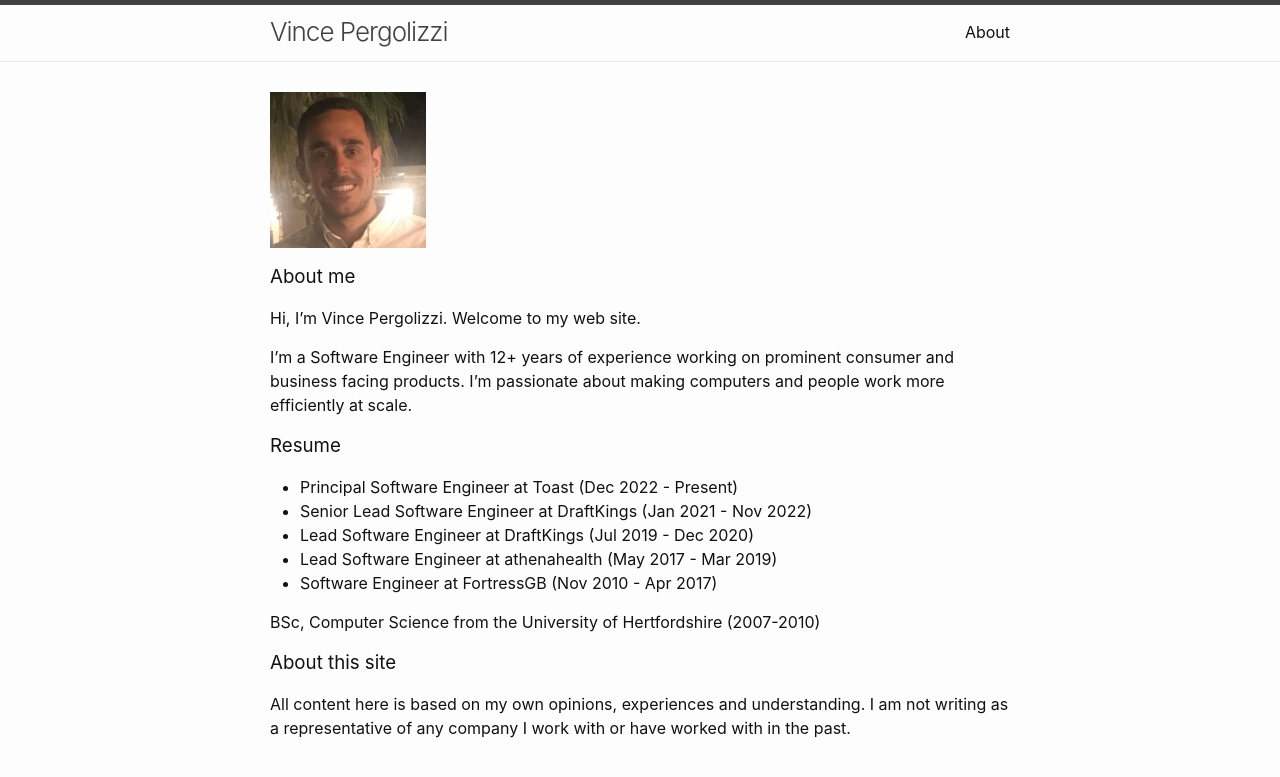
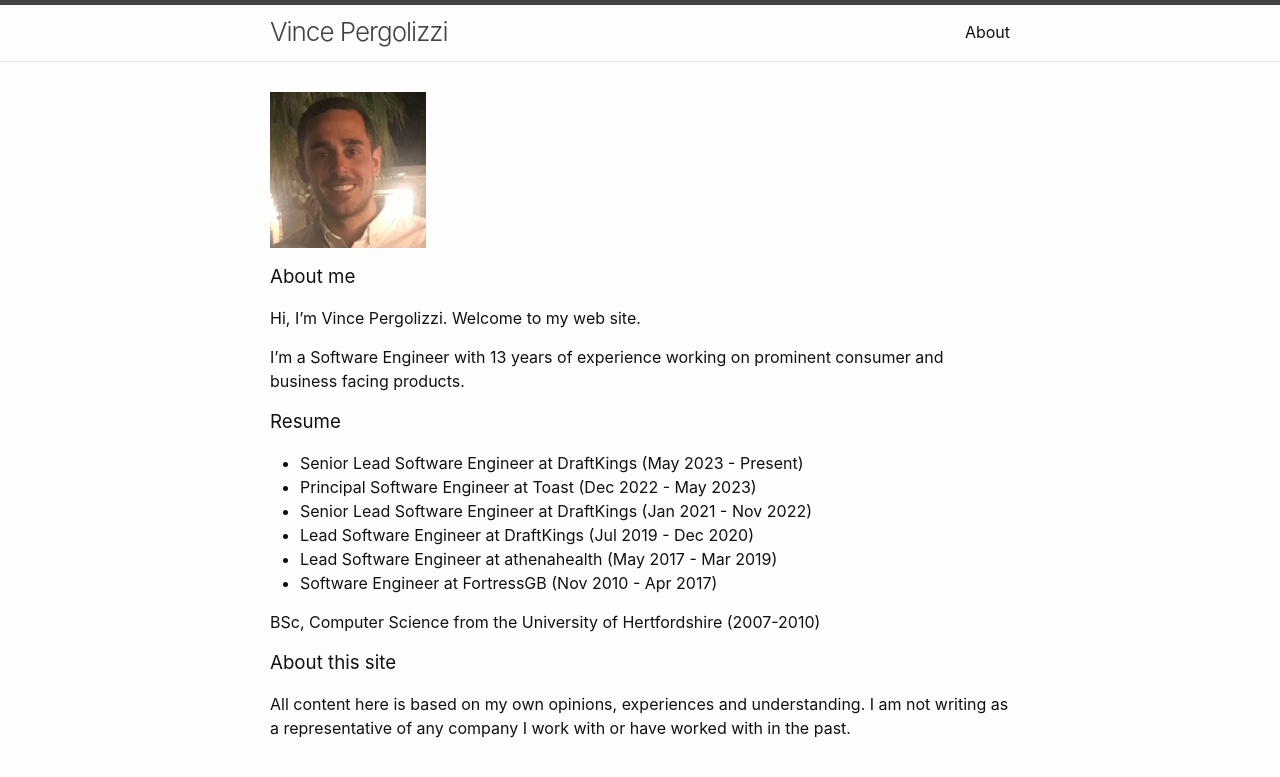
Before and after one commit to vp89/vp89.github.io, a Jekyll site: the page built from about.md, in a window 1280 px wide. Shown: the top 777 px of the page. Built offline with Jekyll 4.4.1, drawn with Linux system fonts in a browser that asks for light colours; nearby versions of some CDN libraries.

Commit message:
update resume

```diff
--- a/about.md
+++ b/about.md
@@ -9,11 +9,12 @@ layout: default
 
 Hi, I'm Vince Pergolizzi. Welcome to my web site.
 
-I'm a Software Engineer with 12+ years of experience working on prominent consumer and business facing products. I'm passionate about making computers and people work more efficiently at scale.
+I'm a Software Engineer with 13 years of experience working on prominent consumer and business facing products.
 
 ### Resume
 
-- Principal Software Engineer at Toast (Dec 2022 - Present)
+- Senior Lead Software Engineer at DraftKings (May 2023 - Present)
+- Principal Software Engineer at Toast (Dec 2022 - May 2023)
 - Senior Lead Software Engineer at DraftKings (Jan 2021 - Nov 2022)
 - Lead Software Engineer at DraftKings (Jul 2019 - Dec 2020)
 - Lead Software Engineer at athenahealth (May 2017 - Mar 2019)
```
